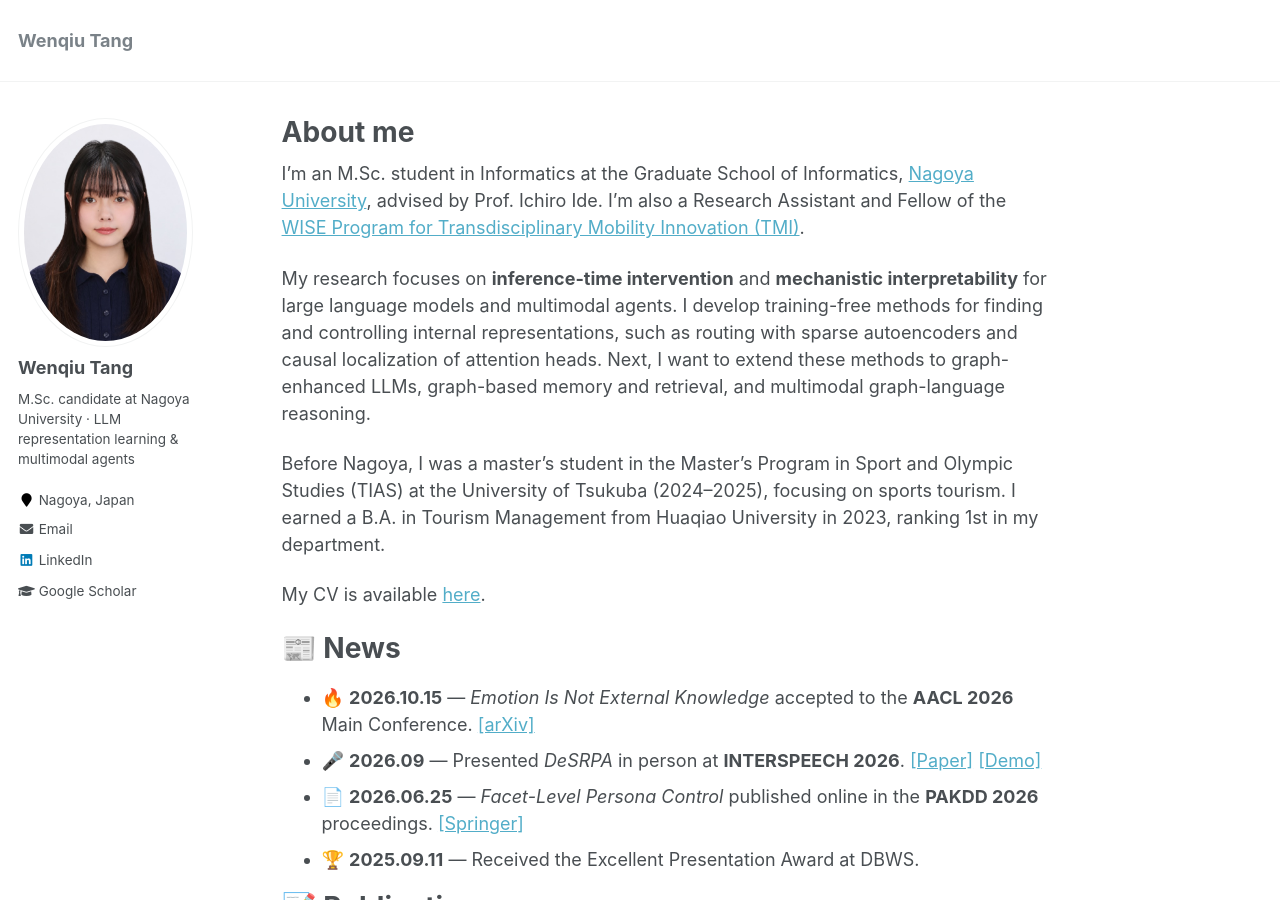
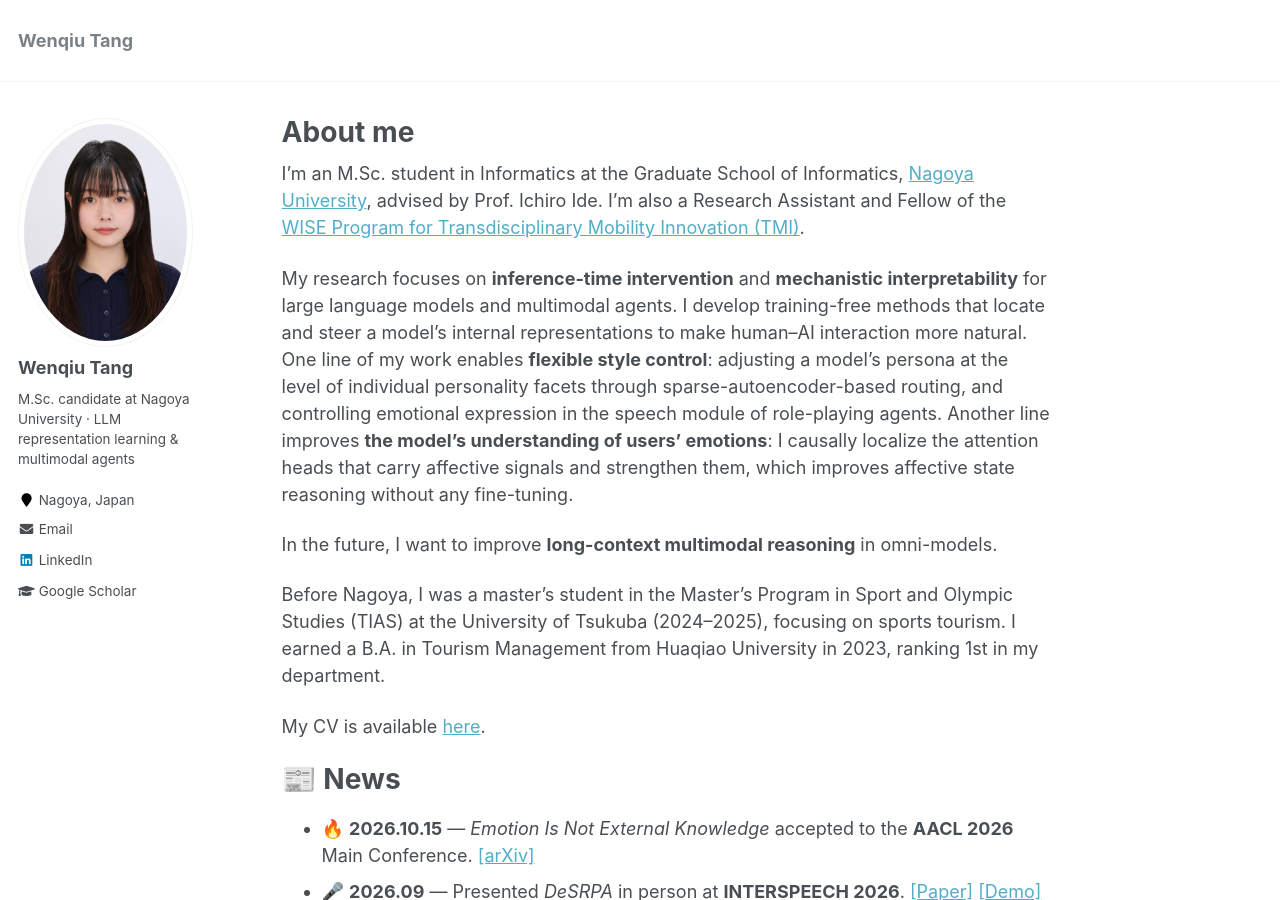
Before and after one commit to lunat5078/lunat5078.github.io, a Jekyll site: the page built from _pages/about.md, in a window 1280 px wide and 900 px high. Built offline with Jekyll 4.4.1, drawn with Linux system fonts in a browser that asks for light colours.

Commit message:
Rewrite research focus paragraph
Co-Authored-By: Claude Opus 5.5 (1M context) <noreply@anthropic.com>

```diff
--- a/_pages/about.md
+++ b/_pages/about.md
@@ -10,7 +10,9 @@ redirect_from:
 
 I'm an M.Sc. student in Informatics at the Graduate School of Informatics, [Nagoya University](https://en.nagoya-u.ac.jp/), advised by Prof. Ichiro Ide. I'm also a Research Assistant and Fellow of the [WISE Program for Transdisciplinary Mobility Innovation (TMI)](https://www.tmi.mirai.nagoya-u.ac.jp/en/).
 
-My research focuses on **inference-time intervention** and **mechanistic interpretability** for large language models and multimodal agents. I develop training-free methods for finding and controlling internal representations, such as routing with sparse autoencoders and causal localization of attention heads. Next, I want to extend these methods to graph-enhanced LLMs, graph-based memory and retrieval, and multimodal graph-language reasoning.
+My research focuses on **inference-time intervention** and **mechanistic interpretability** for large language models and multimodal agents. I develop training-free methods that locate and steer a model's internal representations to make human–AI interaction more natural. One line of my work enables **flexible style control**: adjusting a model's persona at the level of individual personality facets through sparse-autoencoder-based routing, and controlling emotional expression in the speech module of role-playing agents. Another line improves **the model's understanding of users' emotions**: I causally localize the attention heads that carry affective signals and strengthen them, which improves affective state reasoning without any fine-tuning.
+
+In the future, I want to improve **long-context multimodal reasoning** in omni-models.
 
 Before Nagoya, I was a master's student in the Master's Program in Sport and Olympic Studies (TIAS) at the University of Tsukuba (2024–2025), focusing on sports tourism. I earned a B.A. in Tourism Management from Huaqiao University in 2023, ranking 1st in my department.
 
```
